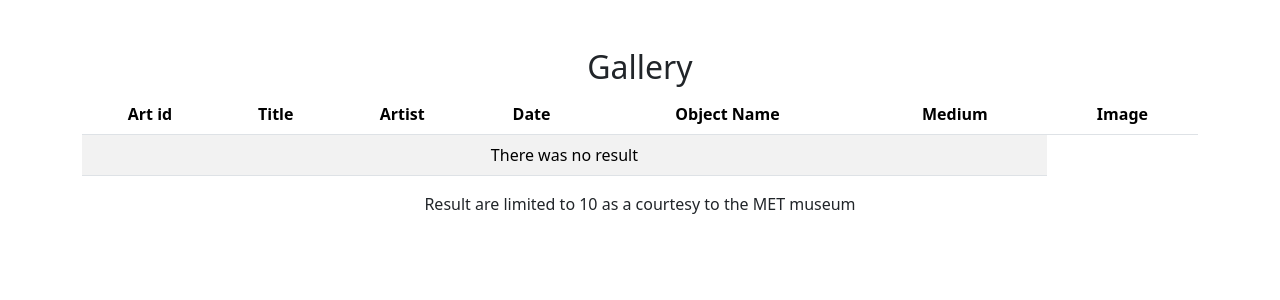
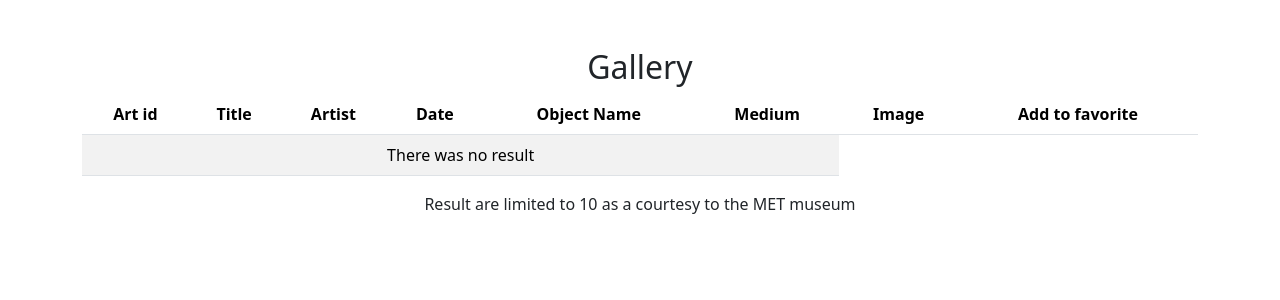
Before and after one commit to descarpentriesadrien/Muse, a Flask app: template templates/gallery.html in a window 1280 px wide. Shown: the part 66-366 px from the top of the page. Run offline with Flask 3, Linux system fonts and the light colour scheme; the template is opened without the code that fills it, so the values that code supplies are empty; some libraries are stand-ins or nearby versions.

Commit message:
Wed, Nov 26, 2025, 10:49 AM -05:00

```diff
--- a/templates/gallery.html
+++ b/templates/gallery.html
@@ -14,6 +14,7 @@
                     <th>Object Name</th>
                     <th>Medium</th>
                     <th>Image</th>
+                    <th>Add to favorite</th>
                 </tr>
             </thead>
         <tbody>
@@ -27,6 +28,7 @@
                         <td>{{ art.objectName }}</td>
                         <td>{{ art.medium }}</td>
                         <td><a target="blank" href="{{ art.primaryImage }}"><img src="{{ art.primaryImageSmall }}" alt="{{ art.title }}" class="image_thumbnail"></a></td>
+                        <td><button></button></td>
                     </tr>
                 {% endfor %}
             {% else %}
```
Also changed, not shown: 1 other file.
